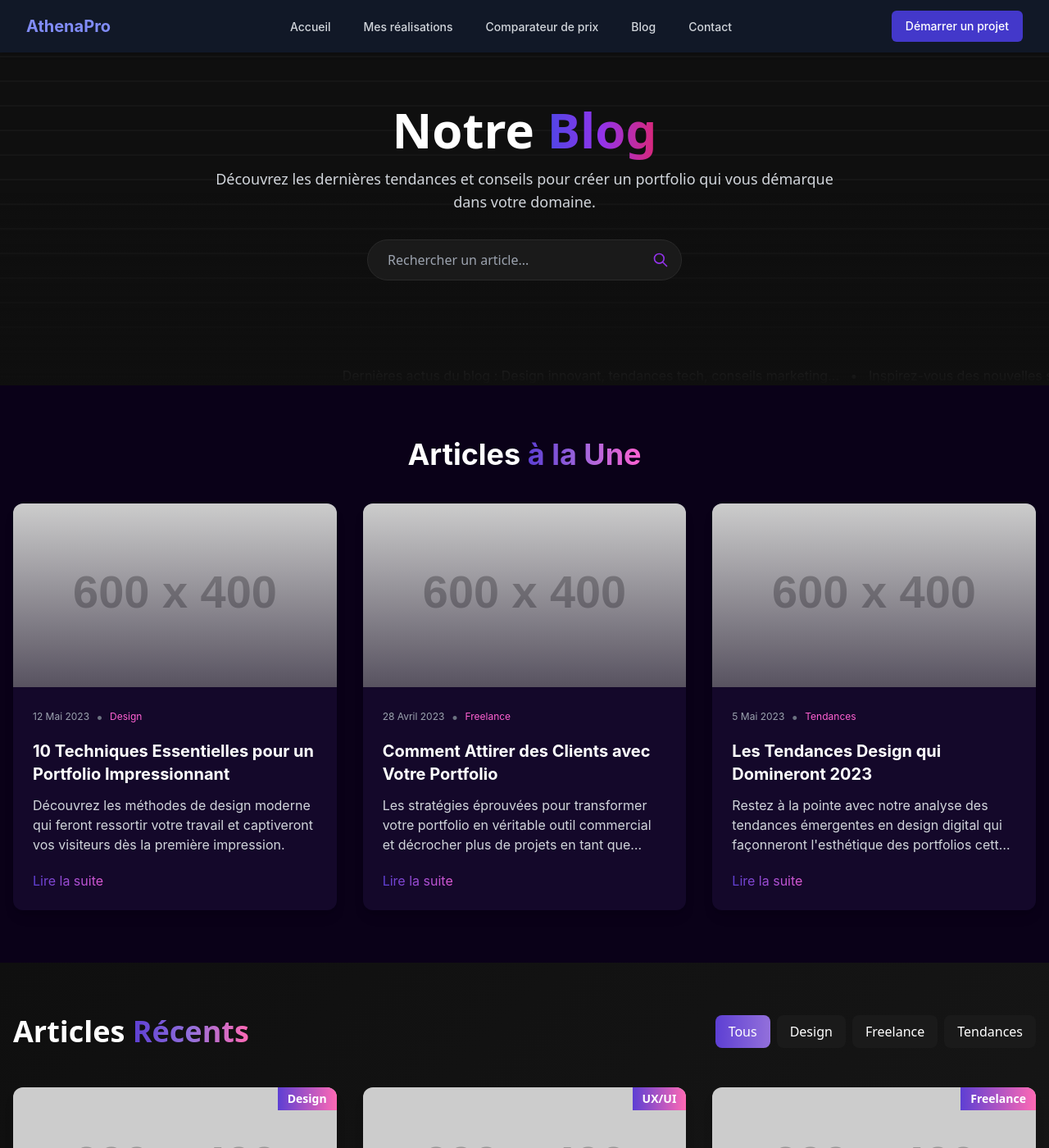
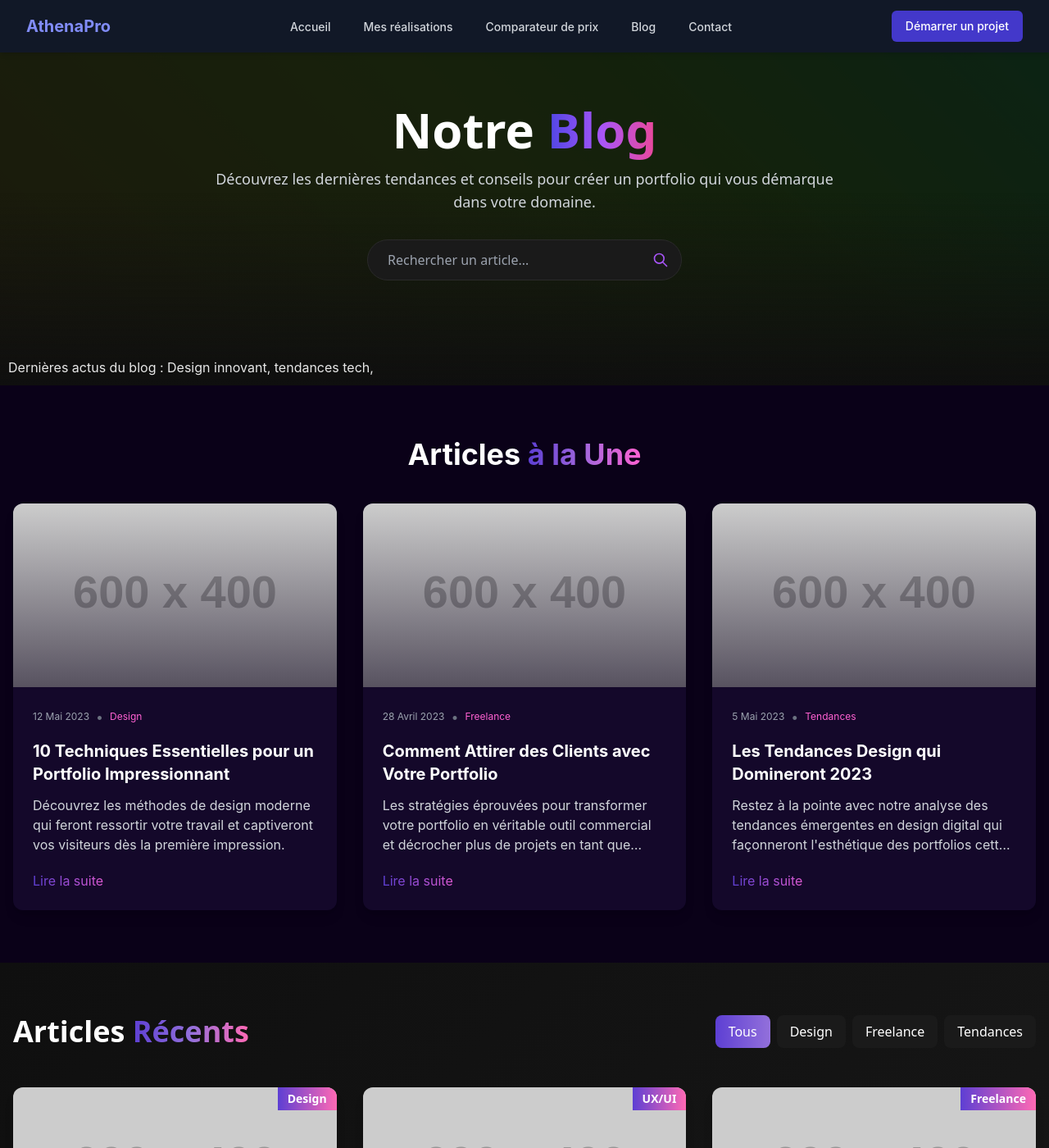
Before and after one commit to Portfolio-professionnal/AthenaPro, a Jekyll site: the page Blog.html, which Jekyll copies as it is, in a window 1280 px wide and 1400 px high. Shown: the whole window at 82% size. Built offline with Jekyll 4.4.1, drawn with Linux system fonts in a browser that asks for light colours; nearby versions of some CDN libraries.

Commit message:
Update Blog.html

```diff
--- a/Blog.html
+++ b/Blog.html
@@ -119,10 +119,13 @@
   </script>
 <div id="root">
   <section id="blog-hero" class="pt-24 pb-12 md:py-32 relative overflow-hidden bg-[#0F0F0F]">
+    <!-- Fond animé avec dégradé subtil -->
+    <div class="absolute inset-0 z-0" style="background: linear-gradient(45deg, #4F46E5, #A855F7, #EC4899); opacity: 0.15; animation: gradientShift 15s ease infinite;"></div>
+
     <div class="container mx-auto px-4 z-10 relative">
       <div class="text-center max-w-3xl mx-auto">
         <h1 class="text-4xl md:text-5xl lg:text-6xl font-bold mb-4 text-white font-sans">
-          Notre <span class="bg-gradient-to-r from-indigo-600 via-purple-600 to-pink-600 text-transparent bg-clip-text">Blog</span>
+          Notre <span class="bg-gradient-to-r from-[#4F46E5] via-[#A855F7] to-[#EC4899] text-transparent bg-clip-text">Blog</span>
         </h1>
         <p class="text-lg text-gray-300 mb-8 font-sans">
           Découvrez les dernières tendances et conseils pour créer un portfolio qui vous démarque dans votre domaine.
@@ -133,9 +136,9 @@
             <input
               type="text"
               placeholder="Rechercher un article..."
-              class="px-6 py-3 pr-12 rounded-full bg-[#1A1A1A] border border-[#2A2A2A] text-white focus:outline-none focus:ring-2 focus:ring-purple-600 w-full md:w-96 font-sans"
+              class="px-6 py-3 pr-12 rounded-full bg-[#1A1A1A] border border-[#2A2A2A] text-white focus:outline-none focus:ring-2 focus:ring-[#A855F7] w-full md:w-96 font-sans"
             >
-            <button class="absolute right-4 top-1/2 transform -translate-y-1/2 text-purple-600 hover:text-white transition-colors duration-300">
+            <button class="absolute right-4 top-1/2 transform -translate-y-1/2 text-[#A855F7] hover:text-white transition-colors duration-300">
               <svg xmlns="http://www.w3.org/2000/svg" class="h-5 w-5" fill="none" viewBox="0 0 24 24" stroke="currentColor">
                 <path stroke-linecap="round" stroke-linejoin="round" stroke-width="2"
                       d="M21 21l-6-6m2-5a7 7 0 11-14 0 7 7 0 0114 0z" />
@@ -146,15 +149,10 @@
       </div>
     </div>
 
-    <!-- Fond animé simulant des lignes de texte -->
-    <div class="absolute inset-0 z-0 bg-lines"></div>
-
-    <!-- Headline défilante en bas -->
-    <div class="absolute bottom-0 left-0 w-full z-0 overflow-hidden">
-      <div class="scrolling-headlines">
-        <span>Dernières actus du blog : Design innovant, tendances tech, conseils marketing... &nbsp; • &nbsp;</span>
-        <span>Inspirez-vous des nouvelles stratégies digitales pour booster votre portfolio... &nbsp; • &nbsp;</span>
-        <span>Découvrez nos articles exclusifs et interviews inspirantes... &nbsp; • &nbsp;</span>
+    <!-- Effet typewriter pour rappeler des extraits d'articles -->
+    <div class="absolute bottom-0 left-0 w-full z-10 overflow-hidden">
+      <div class="typewriter">
+        <span id="typewriter-text"></span>
       </div>
     </div>
 
@@ -163,37 +161,49 @@
 </div>
 
 <style>
-/* Fond animé : lignes fines rappelant du texte sur papier */
-.bg-lines {
-  background: repeating-linear-gradient(
-    180deg,
-    rgba(255, 255, 255, 0.05),
-    rgba(255, 255, 255, 0.05) 1px,
-    transparent 1px,
-    transparent 30px
-  );
-  animation: scrollLines 20s linear infinite;
+/* Animation du dégradé en fond */
+@keyframes gradientShift {
+  0% { filter: hue-rotate(0deg); }
+  50% { filter: hue-rotate(180deg); }
+  100% { filter: hue-rotate(360deg); }
 }
 
-@keyframes scrollLines {
-  from { background-position: 0 0; }
-  to { background-position: 0 30px; }
+/* Style de l'effet typewriter */
+.typewriter {
+  font-size: 1rem;
+  color: rgba(255, 255, 255, 0.9);
+  white-space: nowrap;
+  overflow: hidden;
+  border-right: 2px solid rgba(255,255,255,0.75);
+  width: 100%;
+  padding: 10px;
+  box-sizing: border-box;
+  /* Animation pour le curseur clignotant */
+  animation: blinkCaret 0.75s step-end infinite;
 }
 
-/* Animation des headlines défilantes */
-.scrolling-headlines {
-  display: inline-block;
-  white-space: nowrap;
-  font-size: 1rem;
-  color: rgba(255, 255, 255, 0.7);
-  animation: scrollHeadlines 15s linear infinite;
-}
-
-@keyframes scrollHeadlines {
-  0% { transform: translateX(100%); }
-  100% { transform: translateX(-100%); }
+@keyframes blinkCaret {
+  50% { border-color: transparent; }
 }
 </style>
+
+<script>
+document.addEventListener("DOMContentLoaded", function(){
+  // Texte à afficher avec effet "tape au clavier"
+  var text = "Dernières actus du blog : Design innovant, tendances tech, conseils marketing... • Inspirez-vous des stratégies digitales pour booster votre portfolio... • Découvrez nos articles exclusifs et interviews inspirantes...";
+  var i = 0;
+  var speed = 100; // délai en ms entre chaque caractère
+  function typeWriter() {
+    if (i < text.length) {
+      document.getElementById("typewriter-text").innerHTML += text.charAt(i);
+      i++;
+      setTimeout(typeWriter, speed);
+    }
+  }
+  typeWriter();
+});
+</script>
+
 
 <div id="root">
   <section id="featured-posts" class="bg-[#0A0118] py-16">
```
